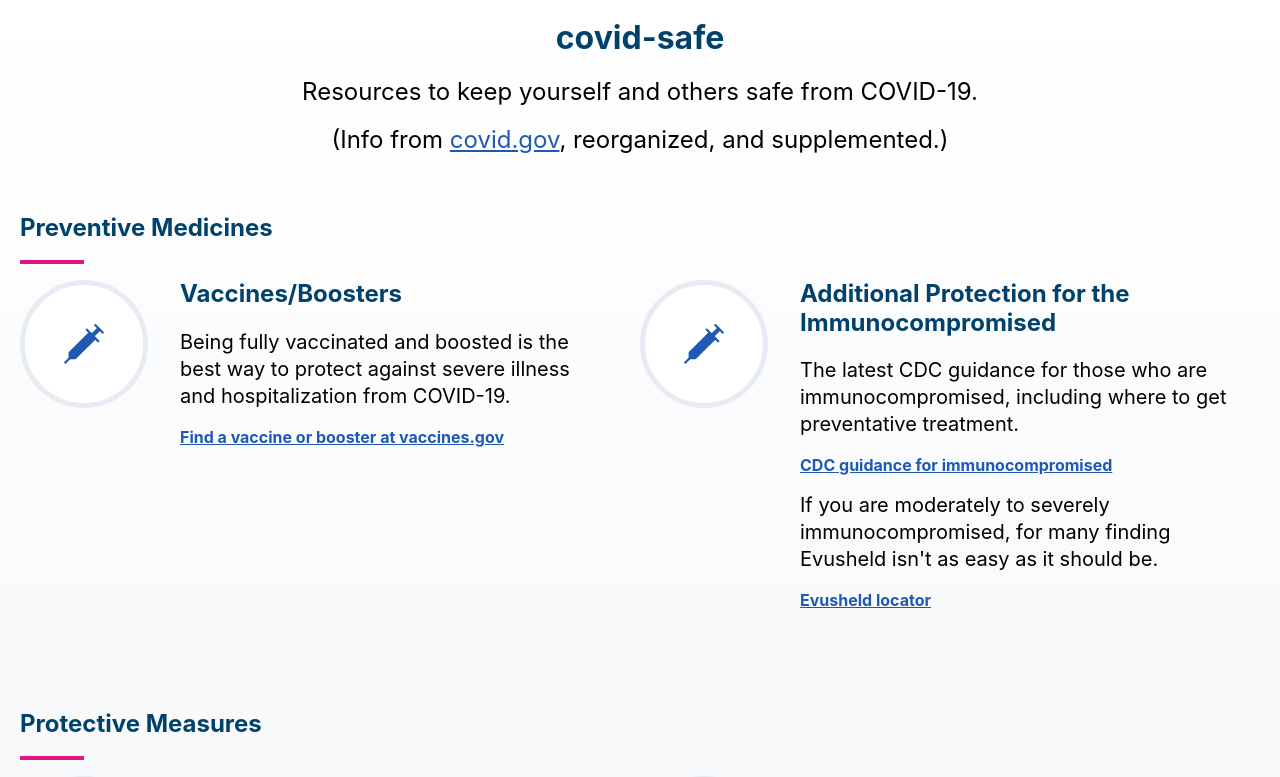
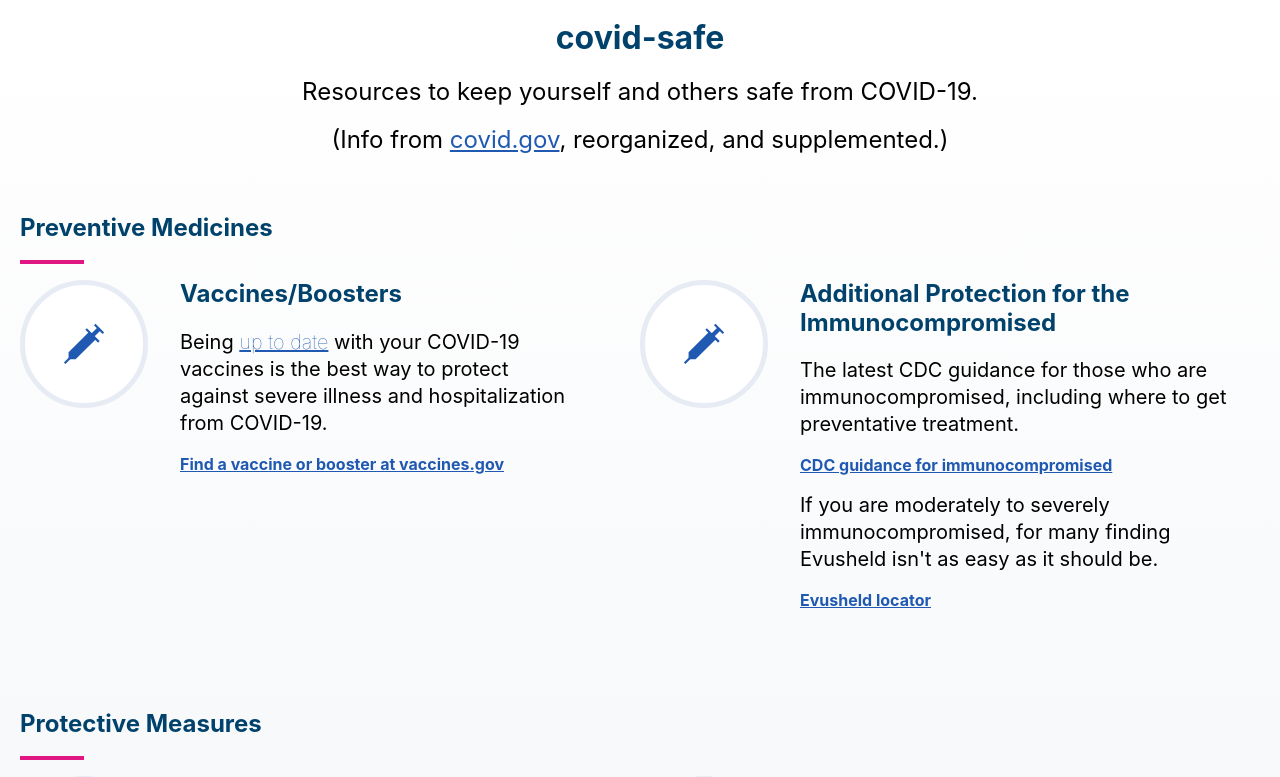
Before and after one commit to rrelyea/covid-safe, a React (Create React App) app: page / in a window 1280 px wide. Shown: the top 777 px of the page. Built offline with nearby package versions, Linux system fonts and the light colour scheme.

Commit message:
use 'up to date' in vaccines/boosters section. Fixes #19

```diff
--- a/src/App.js
+++ b/src/App.js
@@ -30,7 +30,7 @@ function App() {
                   </div>
                   <span>Vaccines/Boosters</span>
                 </h3>
-                <p>Being fully vaccinated and boosted is the best way to protect against severe illness and hospitalization from COVID-&#8288;19.</p>
+                <p>Being <a href="https://www.cdc.gov/coronavirus/2019-ncov/vaccines/stay-up-to-date.html">up to date</a> with your COVID-19 vaccines is the best way to protect against severe illness and hospitalization from COVID-&#8288;19.</p>
                 <a href="https://vaccines.gov/search" rel="noopener">Find a vaccine or booster at vaccines.gov</a>
               </div>
             </div>
```
